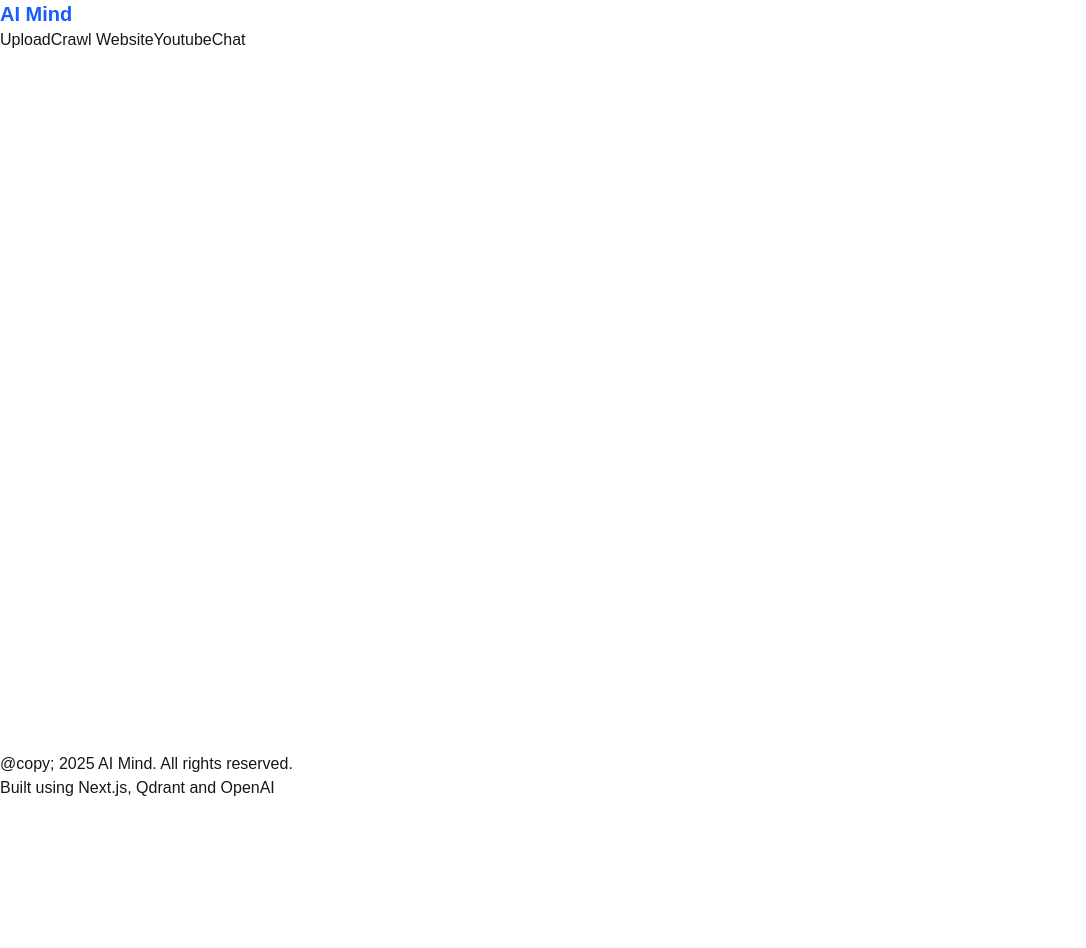
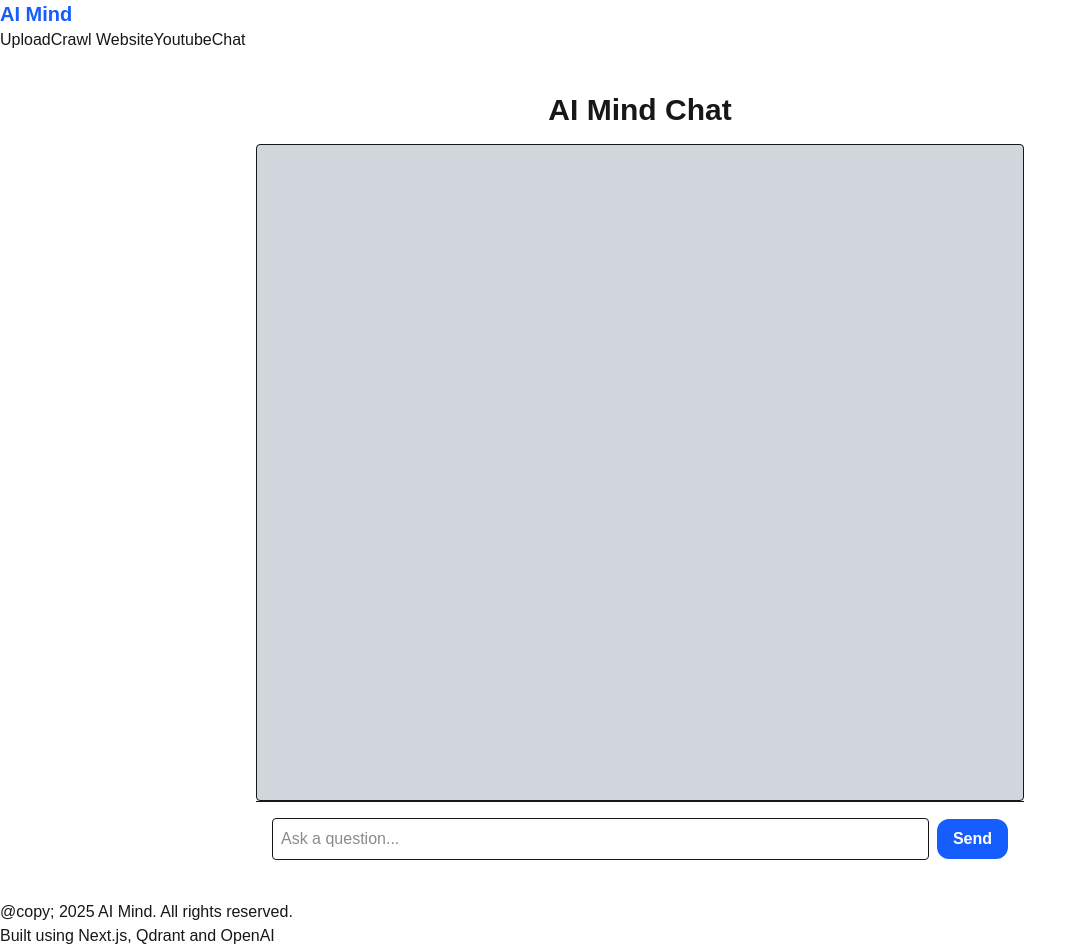
Before and after one commit to TheNikhilChauhan/note_pro_rag, a Next.js app: page /chat in a window 1280 px wide. Shown: the whole page, without its empty margins (0-1086 px from the left). Before the commit the page ends 800 px from the top, so only its background shows below. Built offline with nearby package versions, Linux system fonts and the light colour scheme.

Commit message:
added improved chat page and solved a bug

```diff
--- a/src/app/chat/page.tsx
+++ b/src/app/chat/page.tsx
@@ -1,3 +1,115 @@
 "use client";
 
-export default function ChatPage() {}
+import { useState } from "react";
+
+export default function ChatPage() {
+  const [messages, setMessages] = useState<{ role: string; content: string }[]>(
+    []
+  );
+  const [loading, setLoading] = useState(false);
+  const [input, setInput] = useState("");
+
+  const sendMessage = async () => {
+    if (!input.trim()) return;
+
+    const newMessages = [...messages, { role: "user", content: input }];
+    setMessages(newMessages);
+    setInput("");
+    setLoading(true);
+
+    try {
+      const res = await fetch("/api/chat", {
+        method: "POST",
+        headers: { "Content-Type": "application/json" },
+        body: JSON.stringify({ messages: newMessages }),
+      });
+
+      if (!res.body) throw new Error("No response body");
+
+      const reader = res.body.getReader();
+      const decoder = new TextDecoder();
+      let assistantReply = "";
+
+      // Start a new assistant message in the chat
+      setMessages((prev) => [...prev, { role: "assistant", content: "" }]);
+
+      while (true) {
+        const { done, value } = await reader.read();
+        if (done) break;
+
+        const chunk = decoder.decode(value, { stream: true });
+        const lines = chunk.split("\n");
+
+        for (const line of lines) {
+          if (line.startsWith("data:")) {
+            const json = line.replace(/^data:\s*/, "");
+            try {
+              const parsed = JSON.parse(json);
+              if (parsed.content) {
+                assistantReply += parsed.content;
+
+                //update the last msg
+                setMessages((prev) => {
+                  const updated = [...prev];
+                  updated[updated.length - 1] = {
+                    role: "assistant",
+                    content: assistantReply,
+                  };
+                  return updated;
+                });
+              }
+            } catch (e) {
+              console.error("Error parsing line: ", line);
+            }
+          }
+        }
+      }
+    } catch (error) {
+      console.error(error);
+      setMessages([
+        ...newMessages,
+        { role: "assistant", content: "Error fetching reply" },
+      ]);
+    } finally {
+      setLoading(false);
+    }
+  };
+
+  return (
+    <div className="flex flex-col h-screen max-w-3xl mx-auto">
+      <h1 className="text-3xl font-bold text-center my-4">AI Mind Chat </h1>
+      <div className="flex-1 overflow-y-auto p-4 border rounded bg-gray-300 space-y-3">
+        {messages.map((m, i) => (
+          <div
+            key={i}
+            className={`p-3 rounded-lg max-w-[80%] ${
+              m.role === "user"
+                ? "ml-auto bg-blue-500 text-white"
+                : "mr-auto bg-gray-200 text-black"
+            } `}
+          >
+            {m.content}
+          </div>
+        ))}
+        {loading && <p className="text-center text-gray-500">Thinking...</p>}
+      </div>
+
+      <div className="flex items-center p-4 border-t">
+        <input
+          type="text"
+          value={input}
+          onChange={(e) => setInput(e.target.value)}
+          placeholder="Ask a question..."
+          className="flex-1 p-2 border rounded"
+        />
+        <button
+          onClick={sendMessage}
+          disabled={loading}
+          className="ml-2 px-4 py-2 bg-blue-600 hover:bg-blue-700 text-white rounded-xl font-semibold disabled:opacity-50 cursor-pointer"
+        >
+          Send
+        </button>
+      </div>
+    </div>
+  );
+}
```
